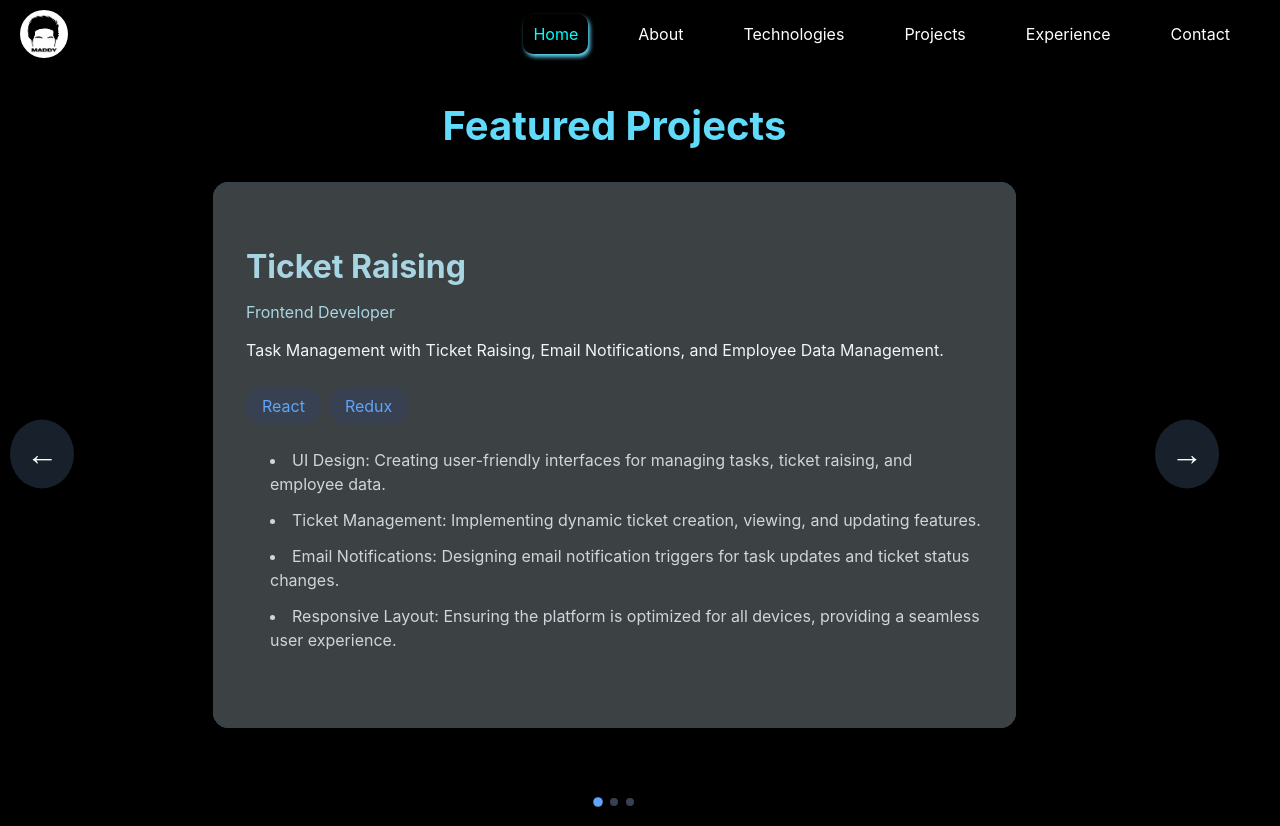
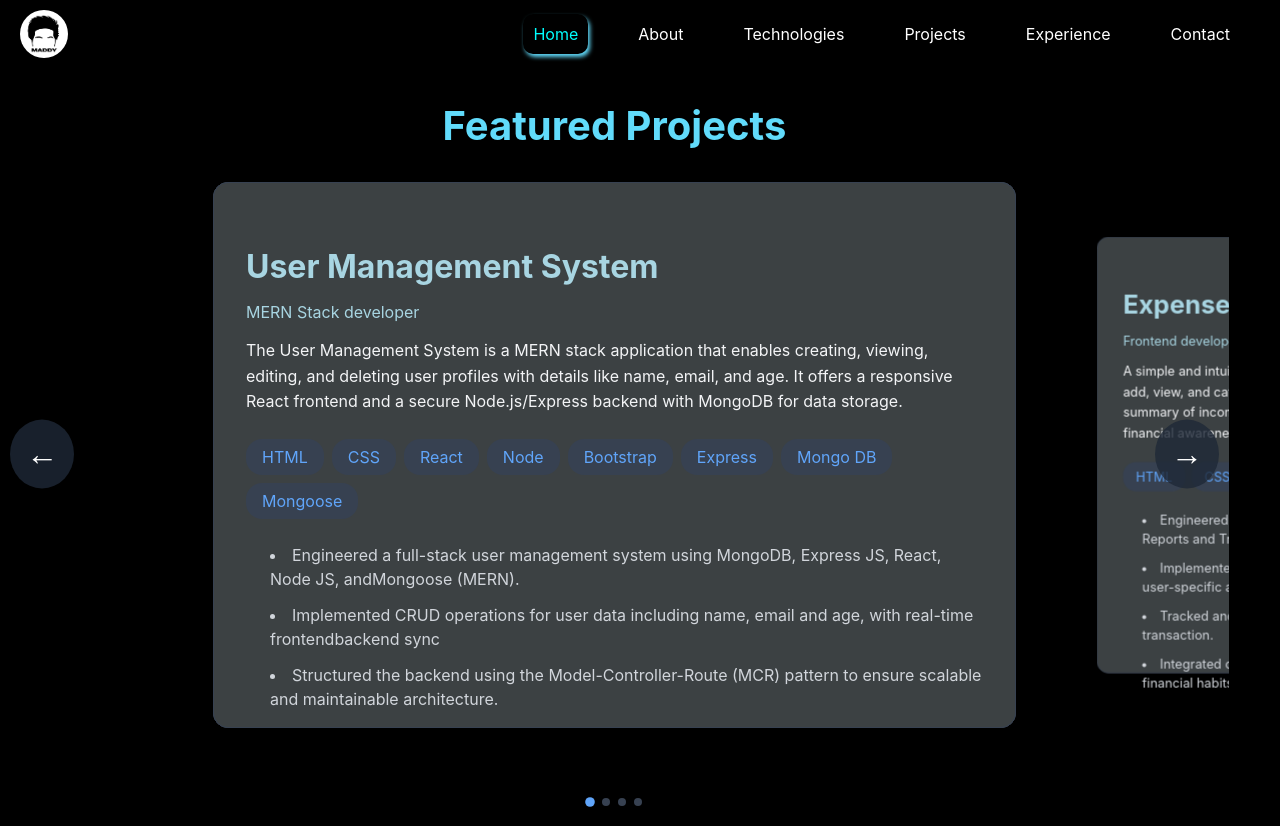
Before and after one commit to Madhanm2001/My-portfolio, a React (Create React App) app: page /Projects in a window 1280 px wide. Built offline with nearby package versions, Linux system fonts and the light colour scheme; the HTML template or start-up script is replaced by a standard one.

Commit message:
Update the content in Project and Hero section

```diff
--- a/src/components/About.js
+++ b/src/components/About.js
@@ -8,7 +8,10 @@ const About = () => {
 
         <div id="AboutMain">
         <h1>About Me</h1>
-        <p>I am a <strong>front-end developer</strong> skilled in <strong>React</strong>, <strong>Redux</strong>, and <strong>JavaScript</strong>, with expertise in <strong>UI design</strong>, creating <strong>Figma wireframes</strong>, and building responsive layouts. I efficiently fetch APIs using <strong>Axios</strong> and manage state with Redux. I also have experience <strong>updating live servers with Ubuntu Linux using PuTTY</strong>, ensuring smooth deployment. I am passionate about <strong>writing clean code</strong> and staying updated with the latest front-end technologies.</p>
+        <p>
+Passionate and results-driven <b>Junior React Developer</b> with <b>1 year of experience</b> building responsive and scalable web applications using <b>React JS</b>, <b>Redux</b>, and <b>JavaScript ES6</b>. Delivered <b>17+ feature enhancements</b> and resolved <b>20+ bugs</b> for the <b>GigaMe platform</b>. Skilled in <b>RESTful API integration</b> with <b>Axios</b>, <b>Agile workflows</b>, and version control using <b>Git</b>, <b>GitHub</b>, and <b>SVN</b>. Possess solid skills and a strong understanding of <b>full-stack development</b> with the <b>MERN stack</b>, including <b>Node.js</b>, <b>Express.js</b>, and <b>MongoDB</b>.
+</p>
+
 
 
       </div>
--- a/src/components/Experience.js
+++ b/src/components/Experience.js
@@ -5,7 +5,7 @@ const Experience = () => {
     <div>
       <section id="ExpSection">
         <div id="ExpCol">
-            <h1>Experience</h1>
+          <h1>Experience</h1>
           <div className="expContainer">
             <h2>Junior React Developer</h2>
             <h3>Gigame Infotech Solution</h3>
@@ -16,11 +16,19 @@ const Experience = () => {
                 <h3>Role </h3>
                 <p>
                   <ul>
-                <li>Created user-focused wireframes and interactive prototypes using Figma, ensuring clean, responsive, and user-friendly layouts.</li>
-                <li>Built responsive web applications using HTML, CSS, JavaScript, and React.js, maintaining high code quality and UI consistency.</li>
-                <li>Managed complex application states using Redux and Context API. Integrated RESTful APIs using Axios/Fetch, handled dynamic data flow, and implemented error handling for seamless performance.</li>
-                <li>Debugged UI issues, optimized component rendering, and ensured cross-browser/device compatibility for a smooth user experience.</li>
-                </ul></p>
+                    <li>Created wireframes and translated them into fully responsive, pixel-perfect web interfaces using React.js
+                      (Class Component), HTML and CSS</li>
+                    <li>Integrated RESTful APIs using Axios and managed complex client-side state with Redux</li>
+                    <li>Developed and maintained reusable UI components to streamline front-end development and improve
+                      performance</li>
+                    <li>Used SVN for version control and collaborated with team members on code updates and releases.
+                    </li>
+                    <li>Deployed and maintained builds on both live and test servers using PuTTY in a Linux environment.
+                    </li>
+                    <li>Contributed to the end-to-end development of a Learning platform, ensuring seamless client-side
+                      functionality and user experience.</li>
+
+                  </ul></p>
               </div>
             </div>
           </div>
--- a/src/components/Project.js
+++ b/src/components/Project.js
@@ -102,23 +102,12 @@ const Project = () => {
   const [isAnimating, setIsAnimating] = useState(false);
 
   const projectData = [
+
     {
-      name: "Technology grouping",
-      role: "Frontend developer",
-      description: "A platform for creating webpages using templates or scraping real-world websites, with easy deployment to Netlify.",
-      technologies: ["React", "Redux"],
-      responsibilities: [
-        "UI Design: Creating intuitive interfaces to display technology-based questions and answers.",
-        "Dynamic Rendering: Implementing dynamic display of questions based on technology categories.",
-        "Filtering and Sorting: Adding features to filter and sort questions by technology.",
-        "Responsive Layout: Ensuring the platform is responsive across all devices."
-      ],
-    },
-    {
-      name: "Tech webinar",
+      name: "Free Technical Webinar Feature",
       role: "Frontend Developer",
       description: "Tech Webinar Management System for Monitoring Candidate Sessions on Zoom in our product.",
-      technologies: ["React", "Redux"],
+      technologies: ['HTML','CSS','Javascript',"React(Class Component)", "Redux"],
       responsibilities: [
         "UI Design: Developing intuitive, user-friendly interfaces for monitoring Zoom candidate sessions.",
         "Zoom API Integration: Implementing Zoom API to fetch and display real-time session data.",
@@ -127,15 +116,38 @@ const Project = () => {
       ],
     },
     {
-      name: "Ticket Raising",
+      name: "Task Ticket Rising Feature",
       role: "Frontend Developer",
       description: "Task Management with Ticket Raising, Email Notifications, and Employee Data Management.",
-      technologies: ["React", "Redux"],
+      technologies: ['HTML','CSS','Javascript',"React(Class Component)", "Redux"],
       responsibilities: [
         "UI Design: Creating user-friendly interfaces for managing tasks, ticket raising, and employee data.",
         "Ticket Management: Implementing dynamic ticket creation, viewing, and updating features.",
         "Email Notifications: Designing email notification triggers for task updates and ticket status changes.",
         "Responsive Layout: Ensuring the platform is optimized for all devices, providing a seamless user experience."
+      ],
+    },
+     {
+      name: "Expense Tracker App",
+      role: "Frontend developer",
+      description: "A simple and intuitive web application that helps users manage their daily expenses. Users can add, view, and categorize transactions to keep track of their spending habits. It provides a clear summary of income, expenses, and balance in real-time. Ideal for personal budgeting and financial awareness.",
+      technologies: ['HTML','CSS','Javascript',"React(Functional Component)"],
+      responsibilities: [
+        "Engineered a responsive expense tracker app using React with tabs for Home, Profile, Reports and Transaction History.",
+        "Implemented JWT-based authentication with separate Login and Signup pages for secure, user-specific access.",
+        "Tracked and displayed income, expenses, and balance with real-time updates on every transaction.",
+        "Integrated category and date filters along with visual reports to help users analyze their financial habits.",
+      ],
+    },
+    {
+      name: "User Management System",
+      role: "MERN Stack developer",
+      description: "The User Management System is a MERN stack application that enables creating, viewing, editing, and deleting user profiles with details like name, email, and age. It offers a responsive React frontend and a secure Node.js/Express backend with MongoDB for data storage.",
+      technologies: ['HTML','CSS',"React", "Node", "Bootstrap", 'Express','Mongo DB', 'Mongoose'],
+      responsibilities: [
+        "Engineered a full-stack user management system using MongoDB, Express JS, React, Node JS, andMongoose (MERN).",
+        "Implemented CRUD operations for user data including name, email and age, with real-time frontendbackend sync",
+        "Structured the backend using the Model-Controller-Route (MCR) pattern to ensure scalable and maintainable architecture.",
       ],
     },
 
```
